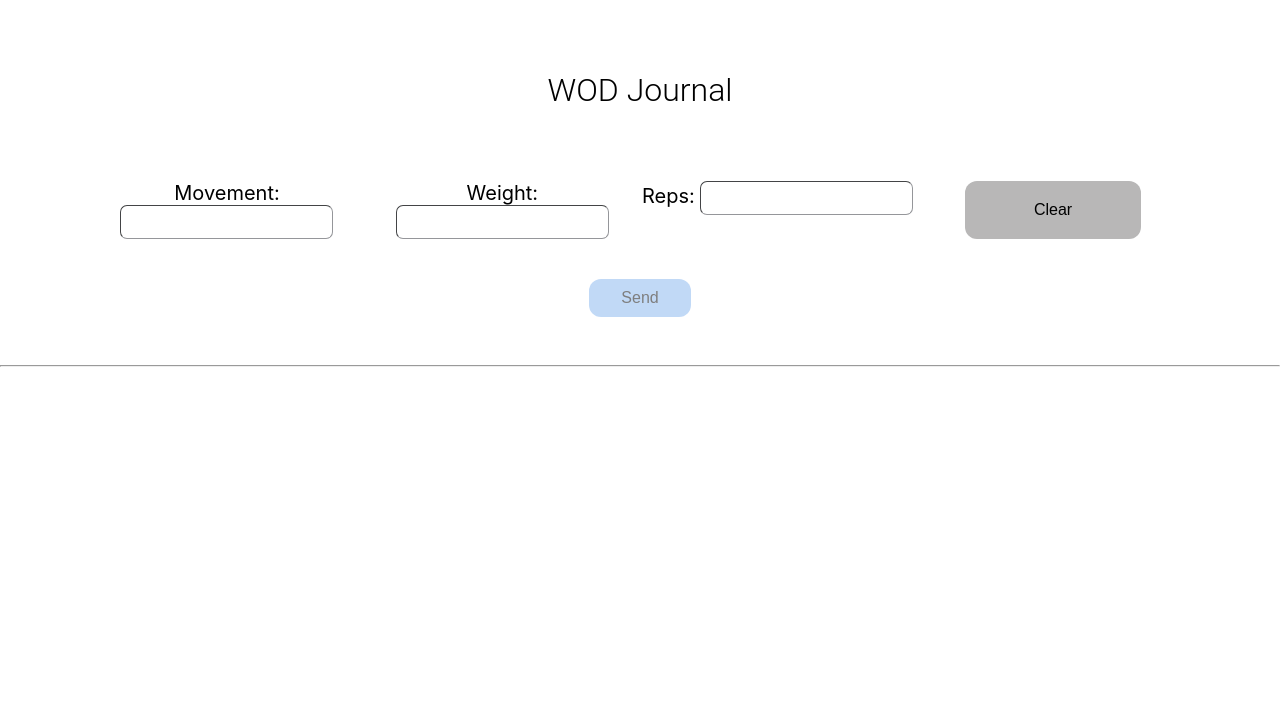
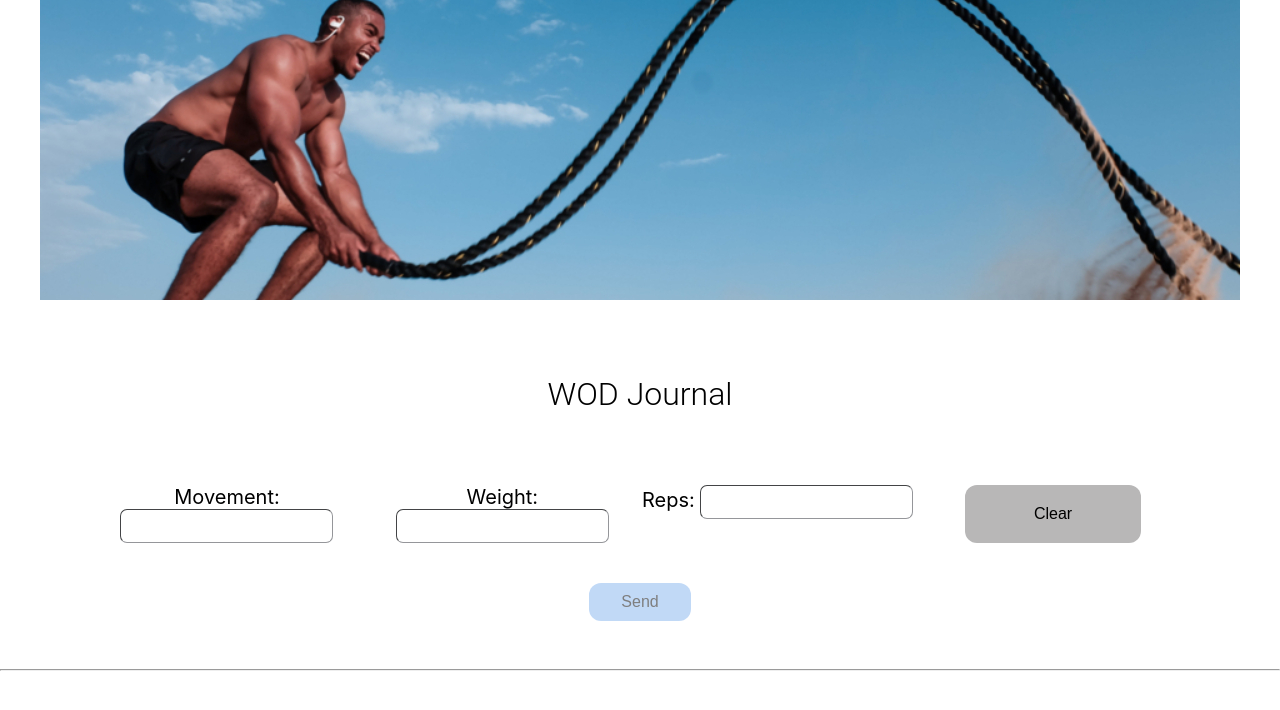
Before and after one commit to lgsantiago/wod-journal, a React (Create React App) app: page / in a window 1280 px wide. Shown: the top 710 px of the page. Built offline with nearby package versions, Linux system fonts and the light colour scheme.

Commit message:
Add header

```diff
--- a/src/App.js
+++ b/src/App.js
@@ -51,10 +51,15 @@ function App() {
 		setEntries(newEntries);
 	};
 
+	let imageName = require('./images/header.jpg');
+
 	return (
 		<div className="App">
+			<div>
+				<img src={imageName.default} alt="Man working out with ropes." />
+			</div>
+
 			<h1 className="headerTitle">WOD Journal</h1>
-
 			<div className="wodJournalContainer">
 				<MainForm
 					movement={movement}
@@ -65,14 +70,13 @@ function App() {
 				/>
 
 				<button
-					className= {isButtonEnabled ? "recordEntry" : "recordEntry noHover"}
+					className={isButtonEnabled ? 'recordEntry' : 'recordEntry noHover'}
 					disabled={!isButtonEnabled}
 					onClick={() => handleEntry({ movement: movement, weight: weight, reps: reps })}
 				>
 					Send
 				</button>
 			</div>
-
 			<hr />
 			<div className="entryListContainer">
 				<EntryList entries={entries} onRemoveClick={handleRemove} />
```
Also changed, not shown: src/images/header.jpg (added).
